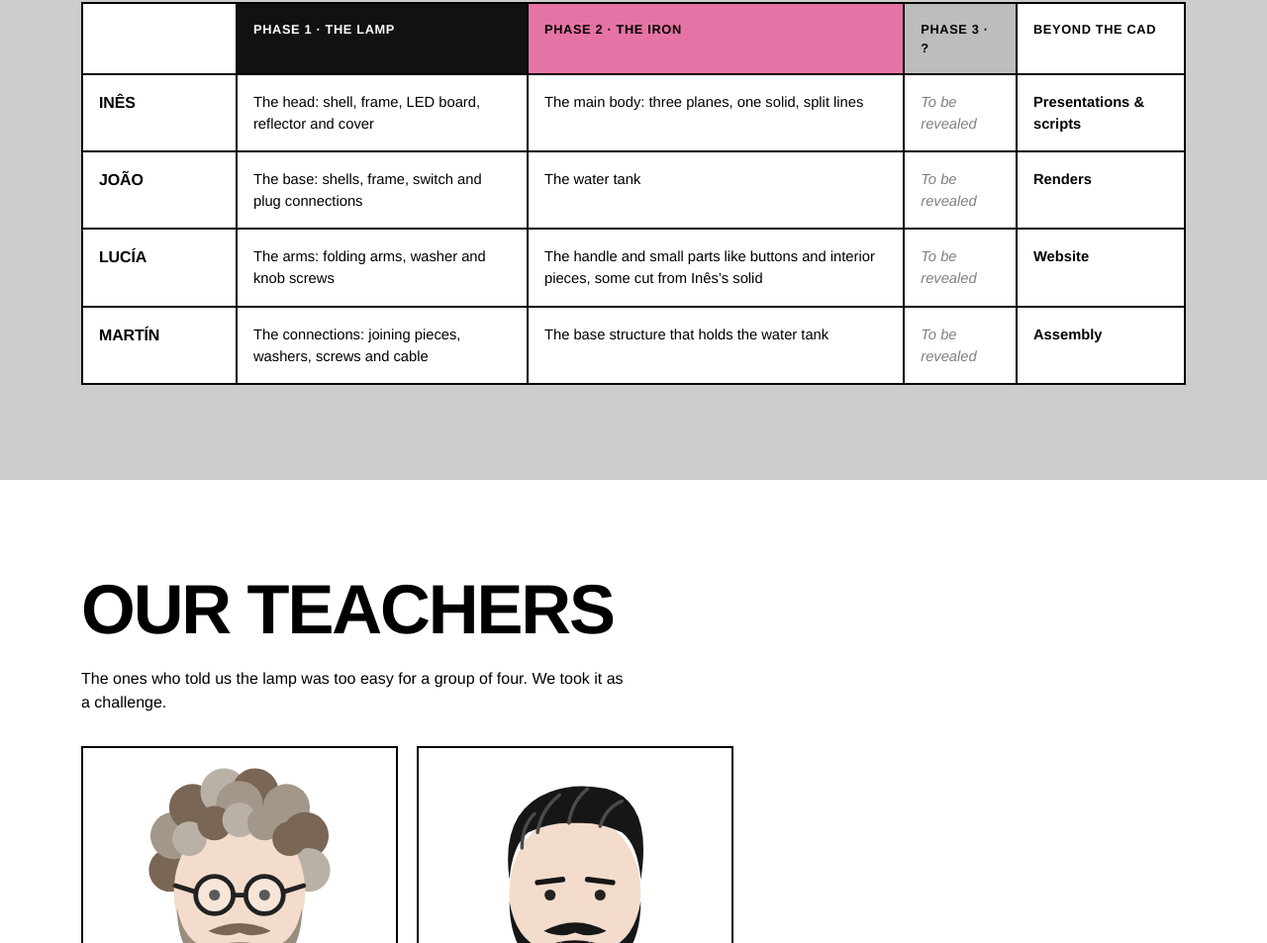
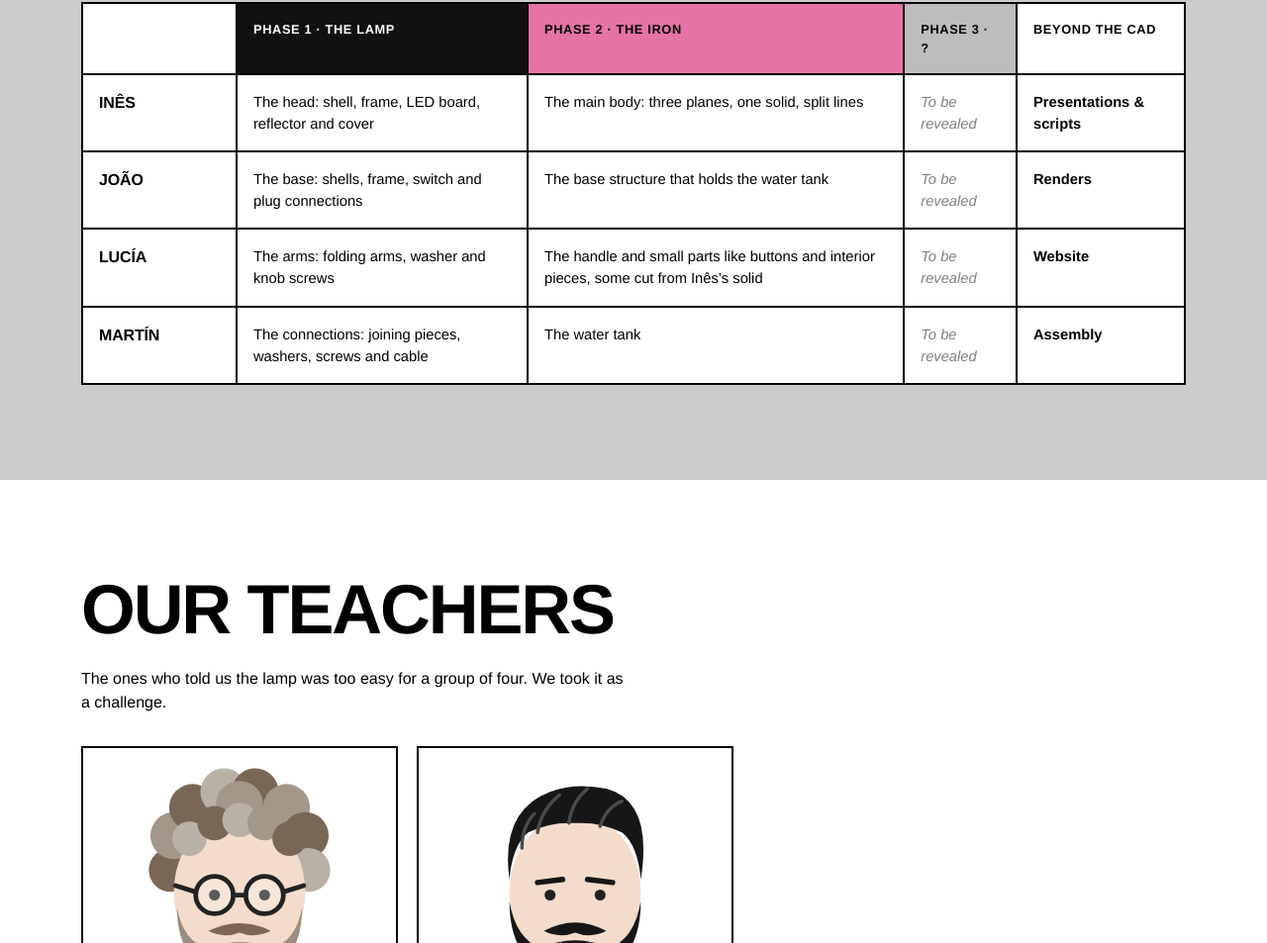
Before and after one commit to luciame05-create/webgroup7cm3d, a plain HTML site: page nosotros.html in a window 1280 px wide. Shown: the part 2650-3603 px from the top of the page at 99% size. Drawn offline with Linux system fonts and the light colour scheme.

Commit message:
Update nosotros.html

```diff
--- a/nosotros.html
+++ b/nosotros.html
@@ -63,9 +63,9 @@
 <section class="grey"><div class="wrap"><h2>Who did what</h2><p>Three phases, four people. This is how we split the work each time, and what else each of us takes care of.</p>
 <div class="ab-wrapt"><table class="ab-who"><thead><tr><th scope="col"></th><th scope="col" class="p1"><a href="fase1.html" style="text-decoration:none">Phase 1 &middot; The lamp</a></th><th scope="col" class="p2"><a href="fase2.html" style="text-decoration:none">Phase 2 &middot; The iron</a></th><th scope="col" class="p3">Phase 3 &middot; ?</th><th scope="col" class="bx">Beyond the CAD</th></tr></thead><tbody>
 <tr><th scope="row">Inês</th><td>The head: shell, frame, LED board, reflector and cover</td><td>The main body: three planes, one solid, split lines</td><td class="p3">To be revealed</td><td class="bx">Presentations &amp; scripts</td></tr>
-<tr><th scope="row">João</th><td>The base: shells, frame, switch and plug connections</td><td>The water tank</td><td class="p3">To be revealed</td><td class="bx">Renders</td></tr>
+<tr><th scope="row">João</th><td>The base: shells, frame, switch and plug connections</td><td>The base structure that holds the water tank</td><td class="p3">To be revealed</td><td class="bx">Renders</td></tr>
 <tr><th scope="row">Lucía</th><td>The arms: folding arms, washer and knob screws</td><td>The handle and small parts like buttons and interior pieces, some cut from Inês&rsquo;s solid</td><td class="p3">To be revealed</td><td class="bx">Website</td></tr>
-<tr><th scope="row">Martín</th><td>The connections: joining pieces, washers, screws and cable</td><td>The base structure that holds the water tank</td><td class="p3">To be revealed</td><td class="bx">Assembly</td></tr>
+<tr><th scope="row">Martín</th><td>The connections: joining pieces, washers, screws and cable</td><td>The water tank</td><td class="p3">To be revealed</td><td class="bx">Assembly</td></tr>
 </tbody></table></div></div></section>
 
 <section><div class="wrap"><h2>Our teachers</h2><p>The ones who told us the lamp was too easy for a group of four. We took it as a challenge.</p>
```
